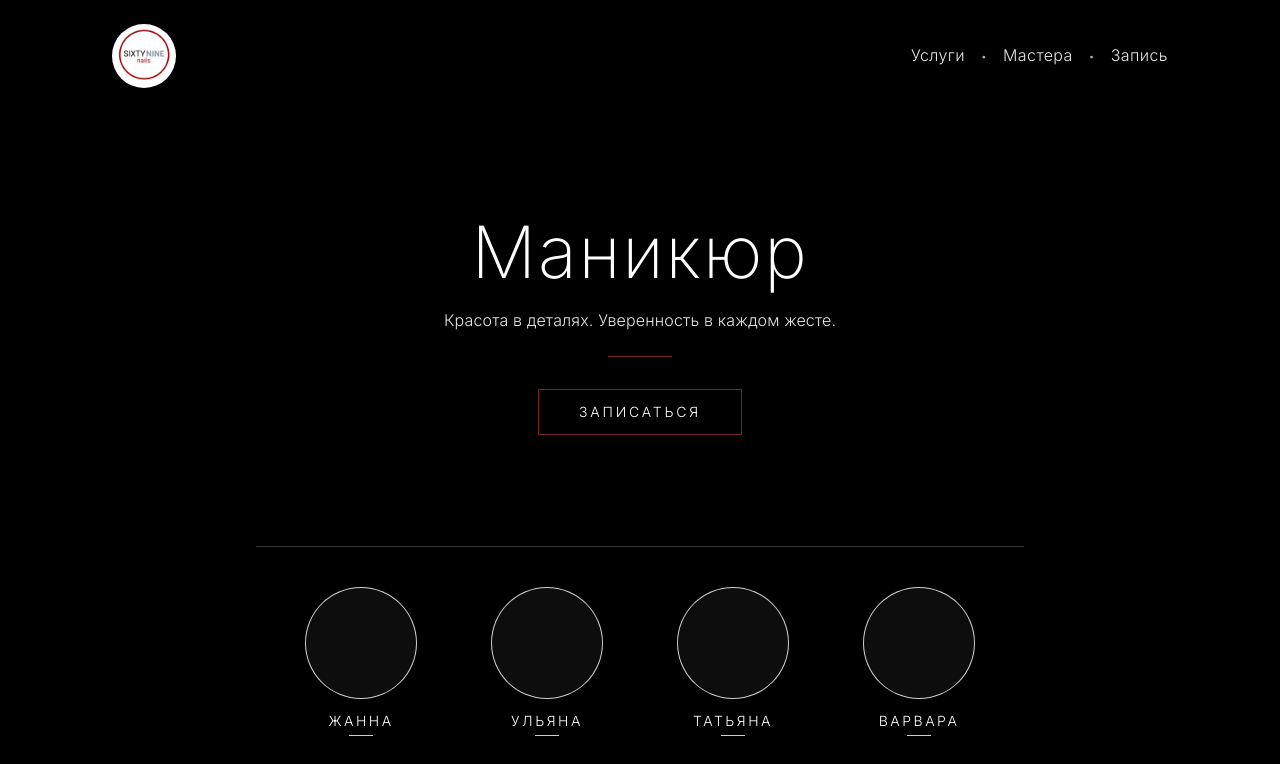
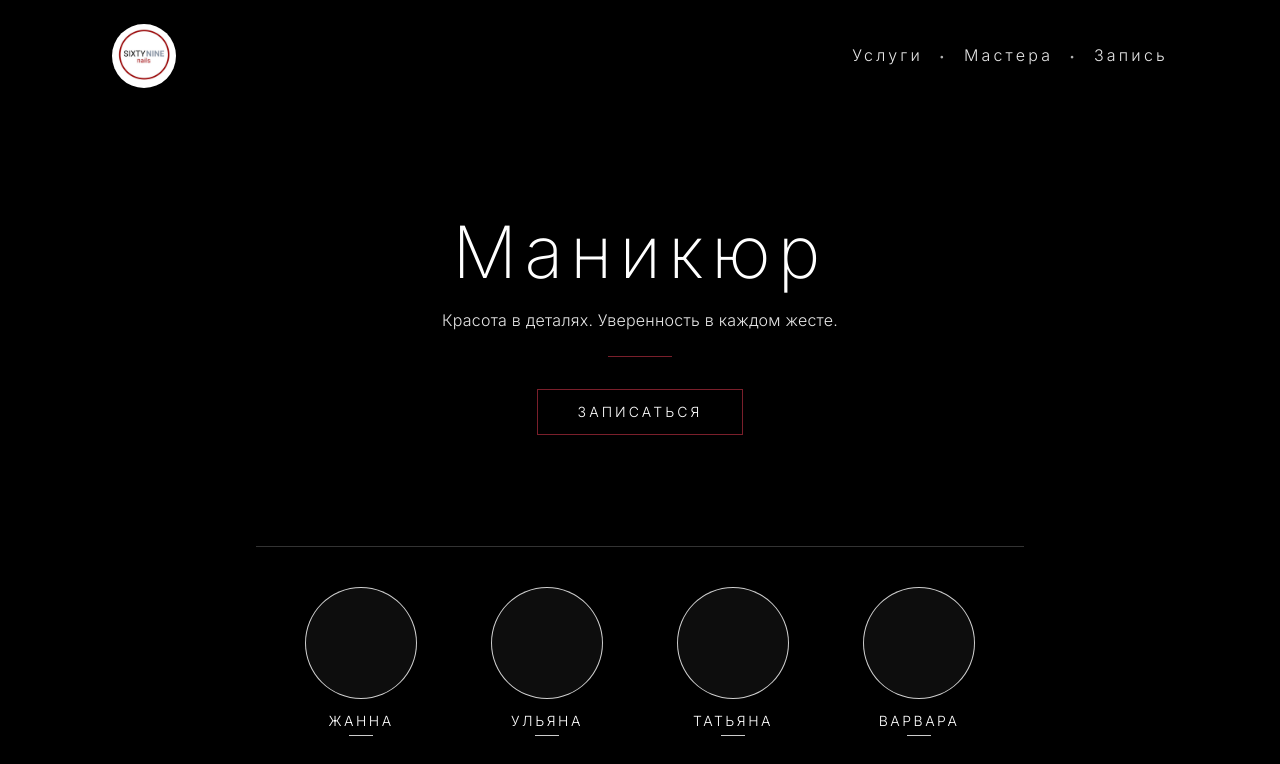
Before and after one commit to x0r1x/SixtyNineNails, a Next.js app: page / in a window 1280 px wide. Shown: the top 764 px of the page. Built offline with nearby package versions, Linux system fonts and the light colour scheme; no server answers.

Commit message:
style: refined Inter type scale
Keep Inter; widen display/nav tracking, light body default,
tabular prices, and shared letterSpacing tokens.

```diff
--- a/app/globals.css
+++ b/app/globals.css
@@ -4,6 +4,9 @@
 
 :root {
   --burgundy: #7A1F2B;
+  --tracking-display: 0.1em;
+  --tracking-nav: 0.2em;
+  --tracking-label: 0.22em;
 }
 
 html,
@@ -15,10 +18,30 @@ body {
 
 body {
   font-weight: 300;
-  letter-spacing: 0.01em;
+  letter-spacing: 0.015em;
+  font-feature-settings: "kern" 1, "liga" 1;
 }
 
 ::selection {
   background: #7A1F2B;
   color: #fff;
 }
+
+/* Refined Inter display titles */
+.sn-display {
+  font-weight: 200;
+  letter-spacing: var(--tracking-display);
+}
+
+.sn-nav {
+  letter-spacing: var(--tracking-nav);
+}
+
+.sn-label {
+  letter-spacing: var(--tracking-label);
+}
+
+.sn-price {
+  font-variant-numeric: tabular-nums;
+  letter-spacing: 0.02em;
+}
--- a/app/layout.tsx
+++ b/app/layout.tsx
@@ -23,7 +23,7 @@ export default function RootLayout({
 }>) {
   return (
     <html lang="ru" className={inter.variable}>
-      <body className="min-h-screen bg-black font-sans antialiased">
+      <body className={`${inter.className} min-h-screen bg-black font-sans font-light antialiased`}>
         <div className="mx-auto flex min-h-screen max-w-6xl flex-col">
           <Header />
           <main className="flex flex-1 flex-col">{children}</main>
--- a/app/mastera/page.tsx
+++ b/app/mastera/page.tsx
@@ -8,7 +8,7 @@ export default async function MasteraPage() {
 
   return (
     <div className="flex flex-1 flex-col items-center px-6 pb-20 pt-10">
-      <h1 className="mb-16 text-4xl font-extralight tracking-wide text-white md:text-5xl">
+      <h1 className="mb-16 text-4xl font-extralight tracking-display text-white md:text-5xl">
         Мастера
       </h1>
       <div className="grid w-full max-w-5xl grid-cols-2 gap-x-6 gap-y-14 sm:grid-cols-4 sm:gap-x-8 sm:gap-y-12">
--- a/app/page.tsx
+++ b/app/page.tsx
@@ -10,7 +10,7 @@ export default async function HomePage() {
   return (
     <div className="flex flex-1 flex-col">
       <section className="flex flex-1 flex-col items-center justify-center px-6 pb-10 pt-8 text-center">
-        <h1 className="text-5xl font-extralight tracking-wide text-white md:text-7xl">
+        <h1 className="text-5xl font-extralight tracking-display text-white md:text-7xl">
           Маникюр
         </h1>
         <p className="mt-5 max-w-md text-sm font-light leading-relaxed text-white/90 md:text-base">
@@ -19,7 +19,7 @@ export default async function HomePage() {
         <div className="mt-6 h-px w-16 bg-burgundy" />
         <Link
           href="/zapis"
-          className="mt-8 border border-burgundy px-10 py-3 text-xs font-light tracking-[0.2em] text-white transition hover:bg-burgundy/20 md:text-sm"
+          className="mt-8 border border-burgundy px-10 py-3 text-xs font-light tracking-label text-white transition hover:bg-burgundy/20 md:text-sm"
         >
           ЗАПИСАТЬСЯ
         </Link>
--- a/app/uslugi/page.tsx
+++ b/app/uslugi/page.tsx
@@ -21,7 +21,7 @@ export default async function UslugiPage() {
 
   return (
     <div className="flex flex-1 flex-col items-center px-6 pb-20 pt-10">
-      <h1 className="mb-10 text-4xl font-extralight tracking-wide text-white md:text-5xl">
+      <h1 className="mb-10 text-4xl font-extralight tracking-display text-white md:text-5xl">
         Услуги
       </h1>
 
@@ -34,7 +34,7 @@ export default async function UslugiPage() {
             <a
               key={category}
               href={"#" + categoryAnchor(category)}
-              className="border border-white/40 px-3 py-2 text-[11px] font-light tracking-[0.14em] text-white/80 transition hover:border-burgundy hover:text-white"
+              className="border border-white/40 px-3 py-2 text-[11px] font-light tracking-[0.16em] text-white/80 transition hover:border-burgundy hover:text-white"
             >
               {category}
             </a>
@@ -60,7 +60,7 @@ export default async function UslugiPage() {
                       className="flex items-baseline justify-between gap-6 border-b border-white/15 py-4 text-sm font-light text-white transition hover:text-white/80 md:text-base"
                     >
                       <span>{service.name}</span>
-                      <span className="shrink-0 tabular-nums text-white/90">
+                      <span className="shrink-0 sn-price tabular-nums text-white/90">
                         {formatPrice(service.price, service.priceFrom)}
                       </span>
                     </Link>
--- a/app/zapis/page.tsx
+++ b/app/zapis/page.tsx
@@ -6,7 +6,7 @@ export const dynamic = "force-dynamic";
 export default function ZapisPage() {
   return (
     <div className="relative flex flex-1 flex-col items-center px-4 pb-16 pt-10 md:px-6">
-      <h1 className="mb-12 text-4xl font-extralight tracking-wide text-white md:text-5xl">
+      <h1 className="mb-12 text-4xl font-extralight tracking-display text-white md:text-5xl">
         Запись
       </h1>
       <Suspense
--- a/components/BookingForm.tsx
+++ b/components/BookingForm.tsx
@@ -544,7 +544,7 @@ export default function BookingForm() {
         <button
           type="submit"
           disabled={status === "loading"}
-          className="bg-burgundy px-14 py-3 text-xs font-light tracking-[0.22em] text-white transition hover:brightness-110 disabled:opacity-60 md:text-sm"
+          className="bg-burgundy px-14 py-3 text-xs font-light tracking-label text-white transition hover:brightness-110 disabled:opacity-60 md:text-sm"
         >
           {status === "loading" ? "…" : "ПОДТВЕРДИТЬ"}
         </button>
@@ -623,7 +623,7 @@ export default function BookingForm() {
         <button
           type="submit"
           disabled={status === "loading"}
-          className="bg-burgundy px-14 py-3 text-xs font-light tracking-[0.22em] text-white transition hover:brightness-110 disabled:opacity-60 md:text-sm"
+          className="bg-burgundy px-14 py-3 text-xs font-light tracking-label text-white transition hover:brightness-110 disabled:opacity-60 md:text-sm"
         >
           {status === "loading" ? "…" : "ПОЛУЧИТЬ SMS-КОД"}
         </button>
@@ -728,7 +728,7 @@ export default function BookingForm() {
           {/* Month calendar B */}
           {showCalendar ? (
             <div className="w-full">
-              <p className="mb-5 text-center text-xs font-light tracking-[0.2em] text-white/60">
+              <p className="mb-5 text-center text-xs font-light tracking-label text-white/60">
                 КАЛЕНДАРЬ
               </p>
               <MonthCalendar
@@ -758,11 +758,11 @@ export default function BookingForm() {
           {date && (!showCalendar || times.length > 0 || slotsLoading) ? (
             <div className="w-full">
               {showCalendar ? (
-                <p className="mb-4 text-center text-xs font-light tracking-[0.2em] text-white/60">
+                <p className="mb-4 text-center text-xs font-light tracking-label text-white/60">
                   СВОБОДНОЕ ВРЕМЯ · {formatSelectedDate(date)}
                 </p>
               ) : (
-                <p className="mb-4 text-center text-xs font-light tracking-[0.2em] text-white/60">
+                <p className="mb-4 text-center text-xs font-light tracking-label text-white/60">
                   ВРЕМЯ
                 </p>
               )}
@@ -802,7 +802,7 @@ export default function BookingForm() {
       <button
         type="submit"
         disabled={!time || slotsLoading}
-        className="bg-burgundy px-14 py-3 text-xs font-light tracking-[0.22em] text-white transition hover:brightness-110 disabled:opacity-60 md:text-sm"
+        className="bg-burgundy px-14 py-3 text-xs font-light tracking-label text-white transition hover:brightness-110 disabled:opacity-60 md:text-sm"
       >
         ЗАБРОНИРОВАТЬ
       </button>
--- a/components/Header.tsx
+++ b/components/Header.tsx
@@ -25,7 +25,7 @@ export default function Header() {
           priority
         />
       </Link>
-      <nav className="flex items-center gap-3 text-sm font-light tracking-wide text-white md:gap-4 md:text-base">
+      <nav className="flex items-center gap-3 text-sm font-light tracking-nav text-white md:gap-4 md:text-base">
         {links.map((link, i) => {
           const active =
             pathname === link.href || pathname.startsWith(link.href + "/");
--- a/tailwind.config.ts
+++ b/tailwind.config.ts
@@ -14,6 +14,11 @@ const config: Config = {
       fontFamily: {
         sans: ["var(--font-inter)", "system-ui", "sans-serif"],
       },
+      letterSpacing: {
+        display: "0.1em",
+        nav: "0.2em",
+        label: "0.22em",
+      },
     },
   },
   plugins: [],
```
